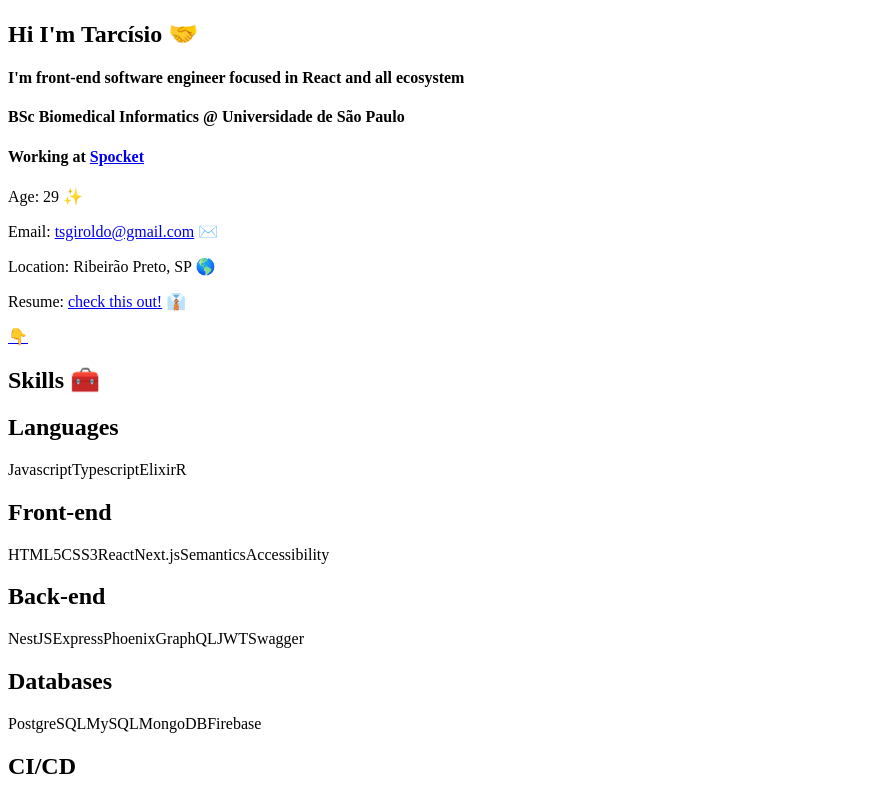
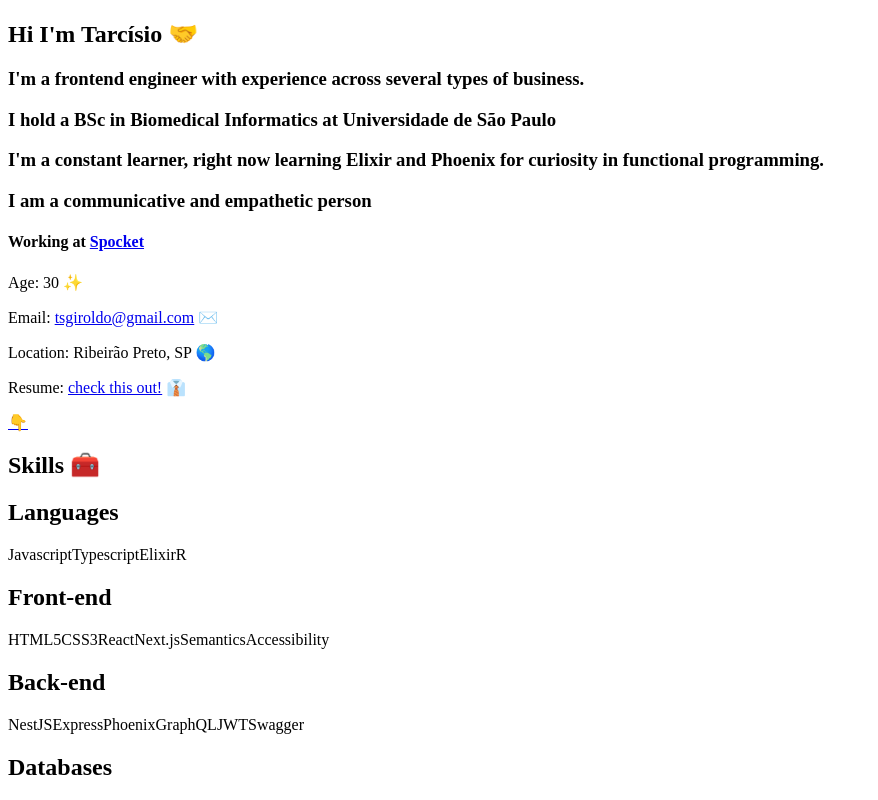
Before and after one commit to girordo/new-portfolio, a React (Vite) app: page / in a window 1280 px wide. Shown: the top 800 px of the page, without its empty margins (0-878 px from the left). Built offline with nearby package versions, Linux system fonts and the light colour scheme.

Commit message:
:art: | using apos

```diff
--- a/src/components/Hero/Hero.tsx
+++ b/src/components/Hero/Hero.tsx
@@ -13,18 +13,28 @@ const Hero = () => {
           duration: 0.8,
         }}
       >
-        <section className="mb-20 font-medium bg-stone-100 bg-gradient-to-br from-purple-900 to-fuchsia-800 shadow-md text-success card">
+        <section className="mx-auto mb-20 font-medium bg-stone-100 bg-gradient-to-br from-purple-900 to-fuchsia-800 shadow-md text-success card">
           <article className="card-body">
             <h2 className="text-2xl font-semibold card-title">
-              Hi I'm Tarcísio{' '}
+              Hi I&apos;m Tarcísio{' '}
               <span aria-label="emoji" aria-roledescription="Handshaking">
                 🤝
               </span>
+              <div className="divider" />
             </h2>
-            <h4>
-              I'm front-end software engineer focused in React and all ecosystem
-            </h4>
-            <h4>BSc Biomedical Informatics @ Universidade de São Paulo</h4>
+            <h3>
+              I&apos;m a frontend engineer with experience across several types
+              of business.
+            </h3>
+            <h3>
+              I hold a BSc in Biomedical Informatics at Universidade de São
+              Paulo
+            </h3>
+            <h3>
+              I&apos;m a constant learner, right now learning Elixir and Phoenix
+              for curiosity in functional programming.
+            </h3>
+            <h3>I am a communicative and empathetic person</h3>
             <h4>
               Working at{' '}
               <a className="underline" href="https://spocket.co/">
@@ -33,7 +43,7 @@ const Hero = () => {
             </h4>
             <div className="divider" />
             <p>
-              Age: 29{' '}
+              Age: 30{' '}
               <span aria-label="emoji" aria-roledescription="Sparkles">
                 ✨
               </span>
```
